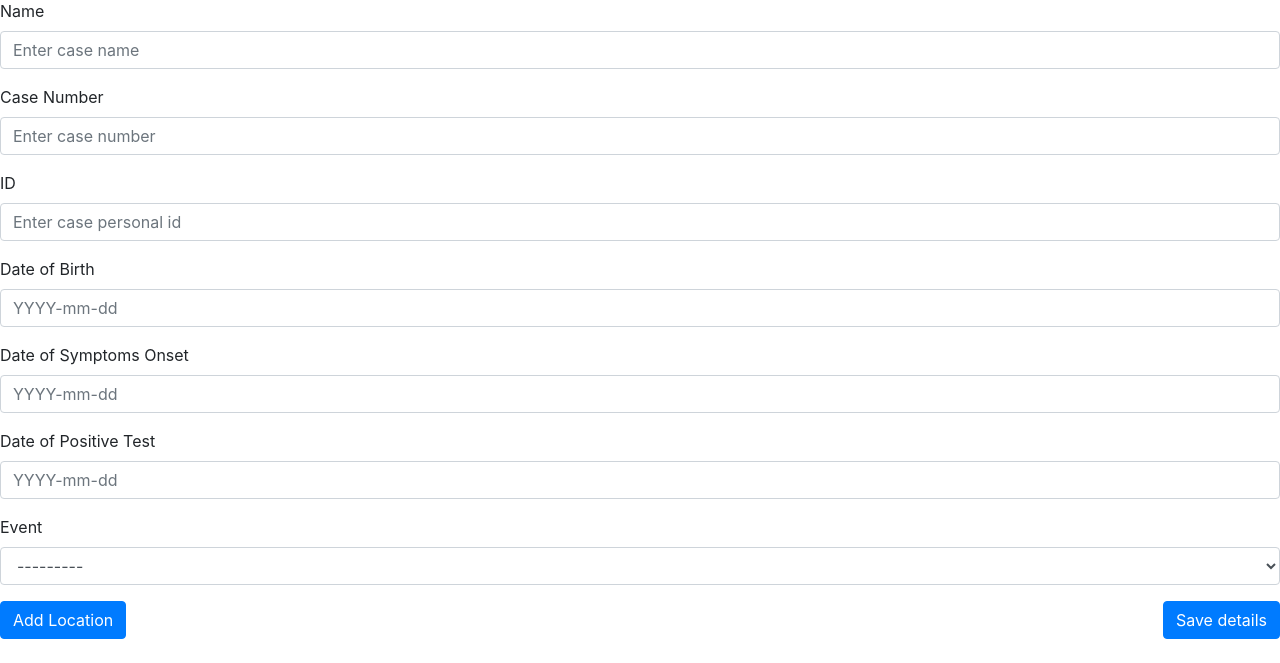
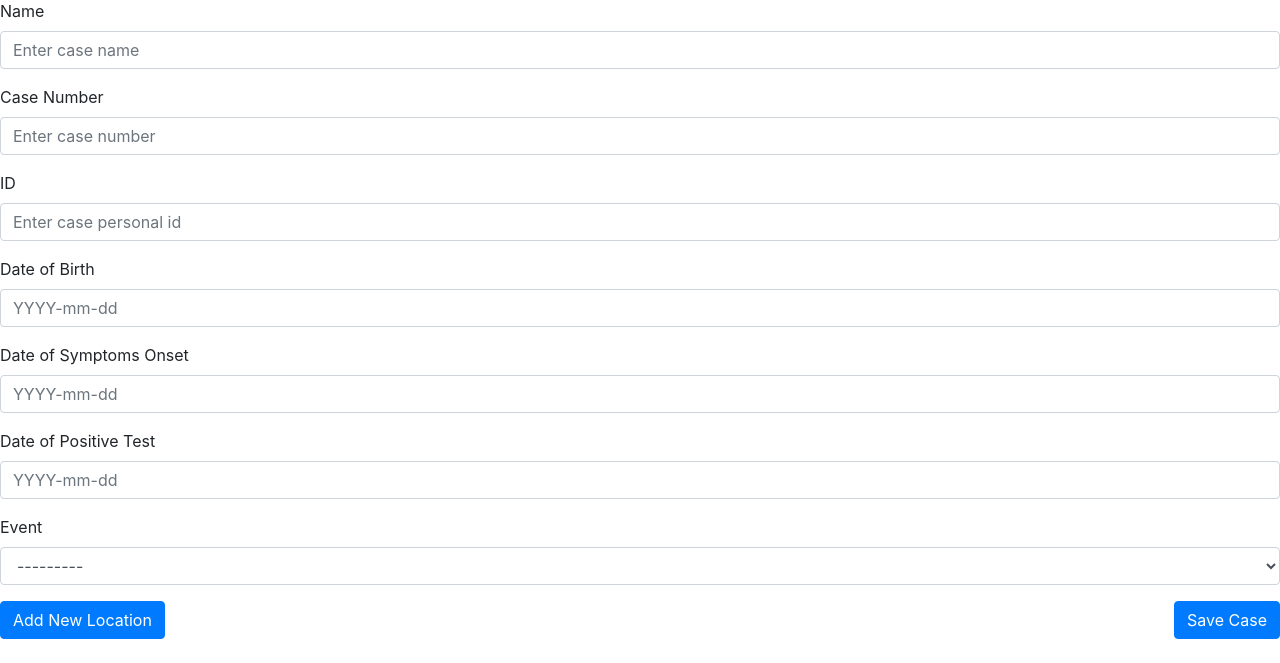
Before and after one commit to santiago-mooser/COMP3297, a Django app: page /add/case in a window 1280 px wide. Shown: the part 185-848 px from the top of the page. Run offline with Django 3.2, Linux system fonts and the light colour scheme; data that the repository does not hold is empty; some libraries are stand-ins or nearby versions.

Commit message:
feat: new_case page button text

```diff
--- a/templates/pages/new_case.html
+++ b/templates/pages/new_case.html
@@ -32,12 +32,12 @@
   {% bootstrap_form form %}
   <div class="row button">
       <div class="col text-left">
-          <a href="location" class="btn btn-primary">Add Location</a>
+          <a href="location" class="btn btn-primary">Add New Location</a>
       </div>
       <div class="col">
       </div>
       <div class="col text-right">
-          <button type="submit" class="btn btn-primary">Save details</button>
+          <button type="submit" class="btn btn-primary">Save Case</button>
       </div>
   </div>
   <br>
```
